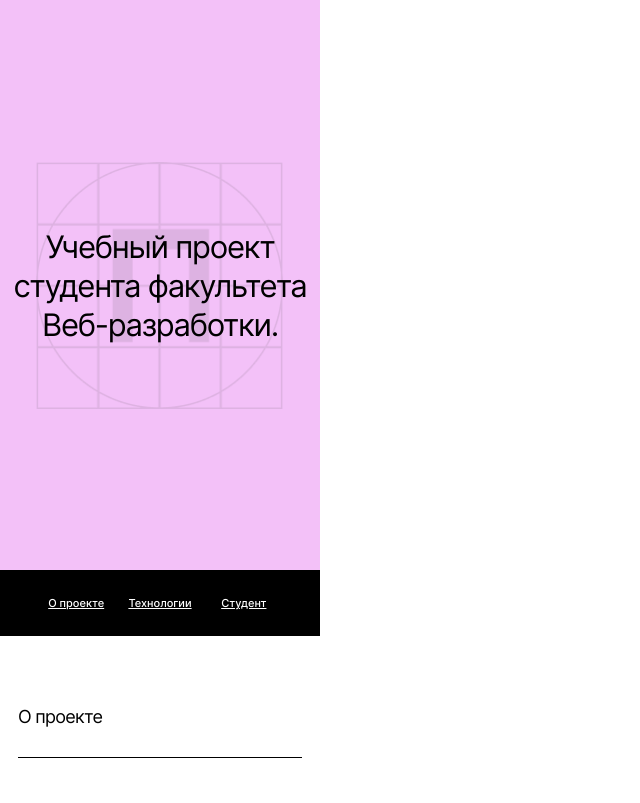
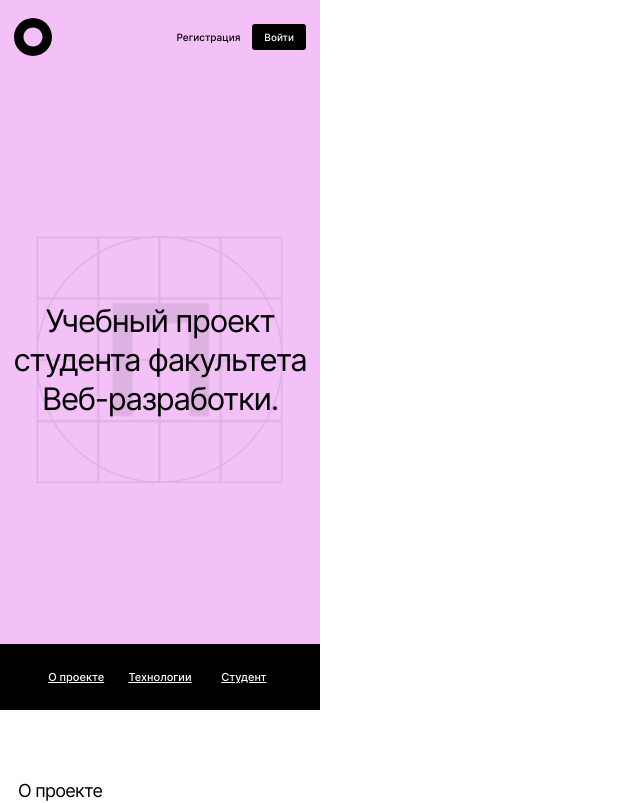
Before and after one commit to RatzNikita/movies-explorer-frontend, a React (Create React App) app: page / in a window 1280 px wide. Shown: the top 803 px of the page, without its empty margins (0-640 px from the left). Built offline with nearby package versions, Linux system fonts and the light colour scheme.

Commit message:
create Header and Footer

```diff
--- /dev/null
+++ b/src/components/Footer/Footer.css
@@ -0,0 +1,45 @@
+.footer {
+    max-height: 253px;
+    padding: 20px 10px;
+    background-color: white;
+    display: flex;
+    flex-direction: column;
+    align-items: center;
+}
+
+.footer__heading {
+    padding: 59px 0 21px;
+    margin: 0;
+    color: #A0A0A0;
+    font-size: 12px;
+    font-weight: 400;
+    line-height: normal;
+}
+
+.footer__divider {
+    padding-bottom: 18px;
+}
+
+
+.footer__link {
+    display: block;
+    margin: 0;
+    padding-top: 12px;
+    font-size: 12px;
+    font-weight: 400;
+    line-height: normal;
+    text-decoration: none;
+}
+
+.footer__link:visited {
+    color: black;
+}
+
+.footer__copyright {
+    padding-top: 30px;
+    margin: 0;
+    color: #A0A0A0;
+    font-size: 12px;
+    font-weight: 400;
+    line-height: normal;
+}
--- /dev/null
+++ b/src/components/Footer/Footer.jsx
@@ -0,0 +1,16 @@
+import './Footer.css'
+import divider from '../../images/divider-grey.svg'
+
+export const Footer = () => {
+
+
+    return (
+        <footer className='footer'>
+            <h3 className='footer__heading'>Учебный проект Яндекс.Практикум х BeatFilm.</h3>
+            <img className='footer__divider' alt='Grey line' src={divider}/>
+            <a href='https://practicum.yandex.ru' className='footer__link' target='_blank'  rel="noreferrer" >Яндекс.Практикум</a>
+            <a href='https://github.com/RatzNikita' className='footer__link' target='_blank'  rel="noreferrer" >Github</a>
+            <p className='footer__copyright'>©2020</p>
+        </footer>
+    )
+}
--- /dev/null
+++ b/src/components/Header/Header.css
@@ -0,0 +1,37 @@
+.header {
+    max-height: 74px;
+    display: flex;
+    flex-direction: row;
+    justify-content: space-between;
+    padding: 18px 14px;
+    align-items: center;
+}
+
+.header__logo {
+    height: 38px;
+    width: 38px;
+}
+
+.header__auth-bar {
+
+}
+
+.header__button {
+    color: white;
+    font-size: 10px;
+    font-weight: 500;
+    line-height: 16px;
+    padding: 5px 12px;
+    background: none;
+    border: 0;
+    cursor: pointer;
+}
+
+.header__button_type_signup {
+    color: black
+}
+
+.header__button_type_signin {
+    border-radius: 3px;
+    background-color: black;
+}
--- /dev/null
+++ b/src/components/Header/Header.jsx
@@ -0,0 +1,16 @@
+import logo from '../../images/logo.svg'
+import './Header.css'
+
+
+export const Header = () => {
+
+    return (
+        <header className='header'>
+            <img src={logo} alt='App logo' className='header__logo'/>
+            <div className='header__auth-bar'>
+                <button type='button' className='header__button header__button_type_signup'>Регистрация</button>
+                <button type='button' className='header__button header__button_type_signin'>Войти</button>
+            </div>
+        </header>
+    )
+}
--- a/src/components/Main/Main.jsx
+++ b/src/components/Main/Main.jsx
@@ -5,18 +5,22 @@ import {AboutProject} from "./AboutProject/AboutProject";
 import {Techs} from "./Techs/Techs";
 import {AboutMe} from "./AboutMe/AboutMe";
 import {Portfolio} from "./Portfolio/Portfolio";
+import {Header} from "../Header/Header";
+import {Footer} from "../Footer/Footer";
 
 
 export const Main = () => {
 
     return (
         <main className='landing'>
+            <Header/>
             <Promo/>
             <NavTab/>
             <AboutProject/>
             <Techs/>
             <AboutMe/>
             <Portfolio/>
+            <Footer/>
         </main>
     )
 }
```
Also changed, not shown: src/images/logo.svg (added).
